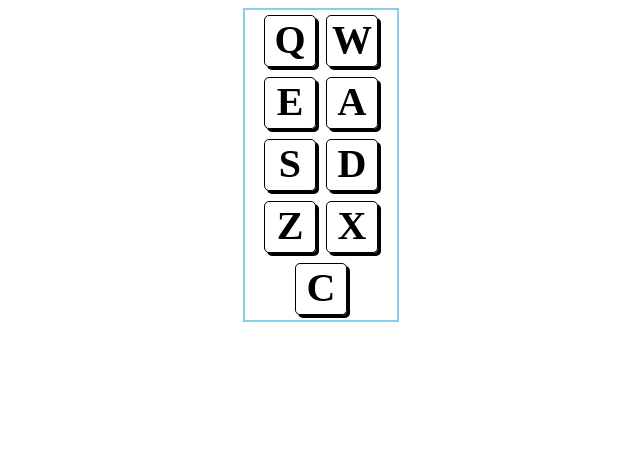
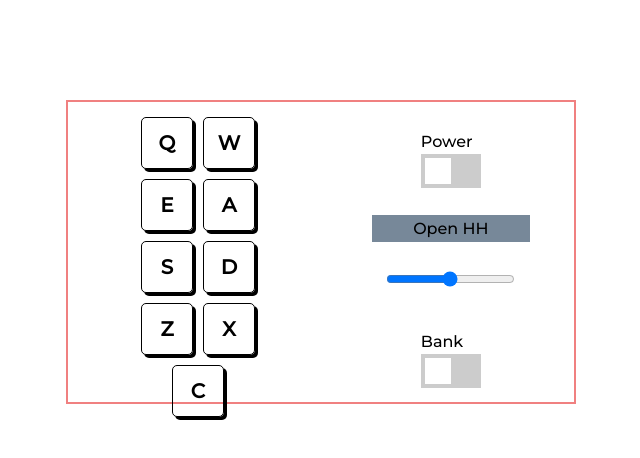
Before and after one commit to DilanLivera/drum-machine, a plain HTML site: page index.html in a window 1280 px wide. Shown: the whole page, without its empty margins (319-959 px from the left). Drawn offline with nearby package versions, Linux system fonts and the light colour scheme.

Commit message:
add styling to main container and set up other controls

```diff
--- a/app.js
+++ b/app.js
@@ -67,7 +67,32 @@ class App extends React.Component {
                                                                                 sound={ sound }  /> )
     return (
       <div id="display">
-        { drumpadList }
+        <div className="drumpads">
+          { drumpadList }
+        </div>
+        <div className="controls">
+          {/* power button */}
+          <div className="powerButton">
+            <p>Power</p>
+            <label className="switch">
+              <input type="checkbox" />
+              <span className="slider"></span>
+            </label>
+          </div>
+
+          <label className="infoLabel">Open HH</label>
+          {/* value="50"*/}
+          <input type="range" min="1" max="100" className="volume-slider" />
+
+          {/* Bank button */}
+          <div className="bankButton">
+            <p>Bank</p>
+            <label className="switch">
+              <input type="checkbox" />
+              <span className="slider"></span>
+            </label>
+          </div>
+        </div>
       </div>
     );
   }
--- a/styles.css
+++ b/styles.css
@@ -1,11 +1,27 @@
+@import url('https://fonts.googleapis.com/css?family=Montserrat:400,500&display=swap');
+
+
 /* Drumpad container */
 #display {
-  border: 2px solid skyblue;
+  width: 40%;
+  height: 300px;
+  border: 2px solid lightcoral;
+  display: flex;
+  justify-content: space-around;
+  margin: 100px auto;
+  font-family: "Montserrat";
+  font-weight: 500;
+}
+
+.drumpads {
+  /* border: 2px solid skyblue; */
   margin: 0 auto;
-  width: 12%;
+  width: 30%;
   display: flex;
   justify-content: center;
+  align-items: center;
   flex-wrap: wrap;
+  margin: 10px;
 }
 
 /* Drumpad */
@@ -17,9 +33,11 @@
   border: 1px solid black;
   border-radius: 5px;
   box-shadow: 3px 3px black;
-  font-size: 40px;
+  font-size: 20px;
   font-weight: bold;
-  text-align: center;
+  display: flex;
+  justify-content: center;
+  align-items: center;
 }
 
 .Drumpad:active {
@@ -29,3 +47,82 @@
 .highlight {
   background-color: lightsalmon;
 }
+
+/* Controls */
+
+.controls {
+  display: flex;
+  flex-direction: column;
+  align-items: center;
+  justify-content: space-around;
+}
+
+.powerButton > p, .bankButton > p {
+  margin-bottom: 3px;
+}
+
+.infoLabel {
+  background-color: lightslategrey;
+  width: 150px;
+  text-align: center;
+  padding: 4px;
+}
+
+
+/* On/Off switch */
+.switch {
+  position: relative;
+  display: inline-block;
+  width: 60px;
+  height: 34px;
+}
+
+.switch input {
+  opacity: 0;
+  width: 0;
+  height: 0;
+}
+
+.slider {
+  position: absolute;
+  cursor: pointer;
+  top: 0;
+  left: 0;
+  right: 0;
+  bottom: 0;
+  background-color: #ccc;
+  -webkit-transition: .4s;
+  transition: .4s;
+}
+
+.slider:before {
+  position: absolute;
+  content: "";
+  height: 26px;
+  width: 26px;
+  left: 4px;
+  bottom: 4px;
+  background-color: white;
+  -webkit-transition: .4s;
+  transition: .4s;
+}
+
+input:checked + .slider {
+  background-color: #2196F3;
+}
+
+input:focus + .slider {
+  box-shadow: 0 0 1px #2196F3;
+}
+
+input:checked + .slider:before {
+  -webkit-transform: translateX(26px);
+  -ms-transform: translateX(26px);
+  transform: translateX(26px);
+}
+
+/* Slider */
+.volume-slider:hover {
+  opacity: 1;
+  cursor: pointer;
+}
```
